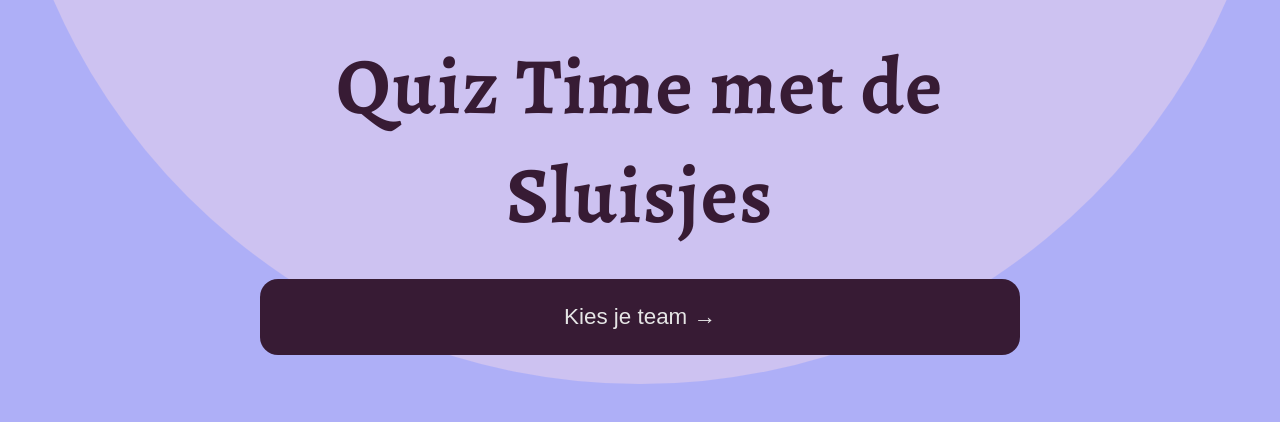
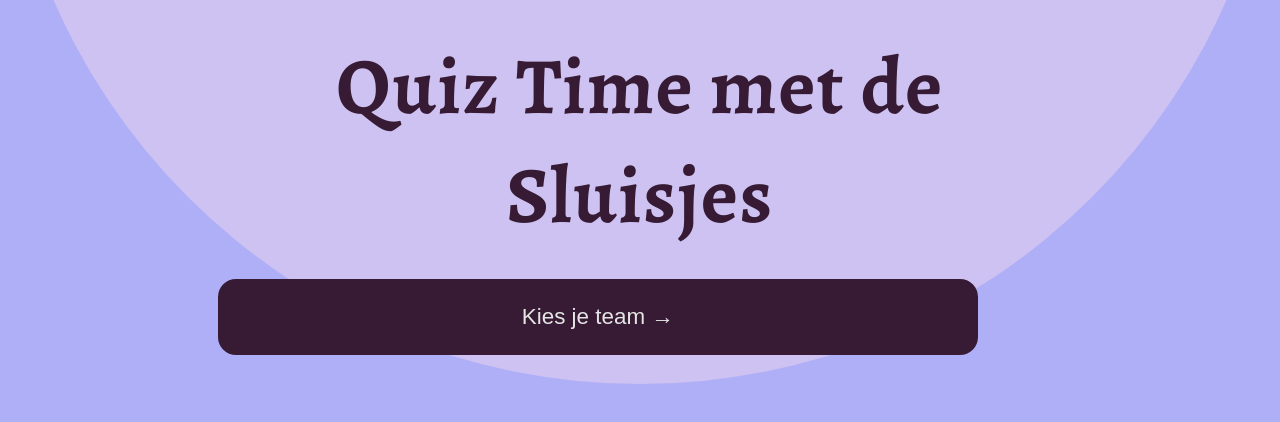
Before and after one commit to Nynkek/QuizTime, a React (Create React App) app: page / in a window 1280 px wide. Shown: the top 422 px of the page. Built offline with nearby package versions, Linux system fonts and the light colour scheme.

Commit message:
Betere uitlijning .btn-next-page

```diff
--- a/src/App.css
+++ b/src/App.css
@@ -112,7 +112,6 @@ h3 {
   margin-bottom: 2em;
   color: var(--white);
   padding: 2ch;
-  margin-left: 5%;
   width: 90%;
   font-size: 1.4em;
   border-radius: var(--borderRadius);
```
